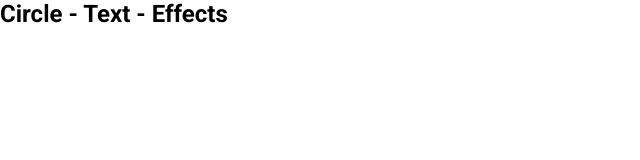
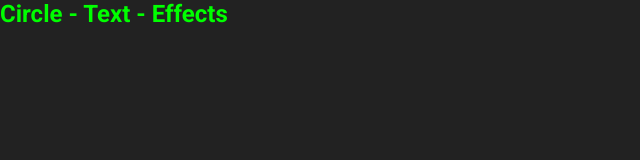
Before and after one commit to CJR85/circle_text, a plain HTML site: page index.html in a window 1280 px wide. Shown: the whole page, without its empty margins (0-640 px from the left). Drawn offline with Linux system fonts and the light colour scheme.

Commit message:
Style body. Add and style text class

```diff
--- a/index.html
+++ b/index.html
@@ -7,7 +7,7 @@
     <link rel="stylesheet" href="style.css" />
   </head>
   <body>
-    <h2>Circle - Text - Effects</h2>
+    <h2 class="text">Circle - Text - Effects</h2>
     <script src="script.js"></script>
   </body>
 </html>
--- a/style.css
+++ b/style.css
@@ -6,3 +6,19 @@
   box-sizing: border-box;
   font-family: 'Roboto', sans-serif;
 }
+
+body {
+  min-height: 100vh;
+  background: #222;
+  overflow: hidden;
+  // cursor: none;
+}
+
+.text {
+  position: absolute;
+  font-size: 1.5em;
+  color: #0f0;
+  text-align: center;
+  pointer-events: none;
+  user-select: none;
+}
```
